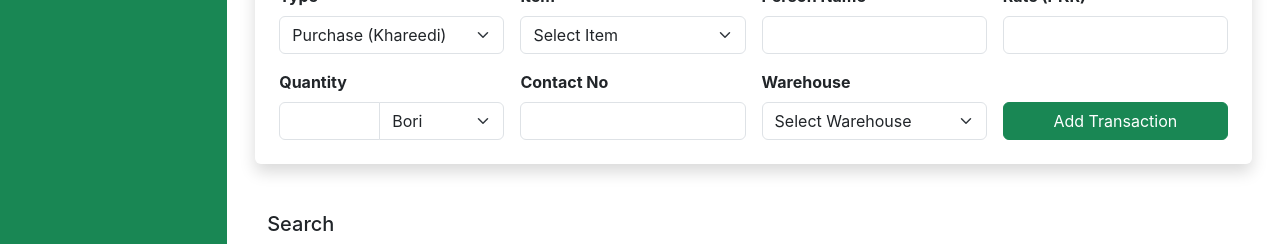
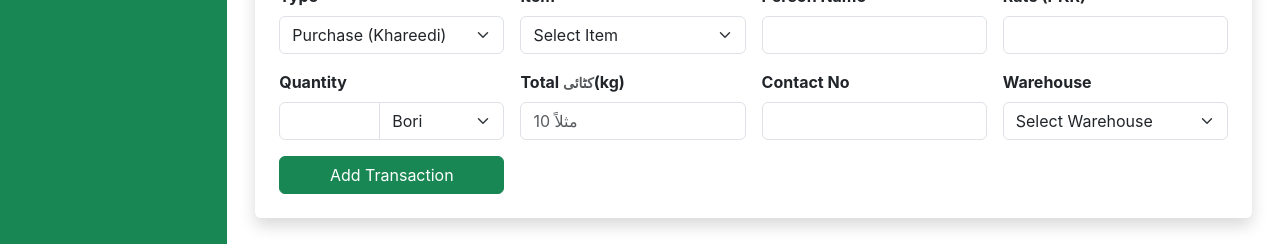
Before and after one commit to ahmed34355234/Grain-Market, a React (Create React App) app: page /roznamcha in a window 1280 px wide. Shown: the part 449-693 px from the top of the page. Built offline with nearby package versions, Linux system fonts and the light colour scheme.

Commit message:
Refactor transaction logic for cut quantities
Updated transaction handling to include original quantities and cut amounts. Added input for total cut weight and adjusted calculations accordingly.

```diff
--- a/src/component/Roznamcha.js
+++ b/src/component/Roznamcha.js
@@ -6,6 +6,7 @@ import { v4 as uuidv4 } from 'uuid'
 import { Online, Offline } from 'react-detect-offline'
 import { Addtransactions } from '../service'
 import { getData, postData } from '../dynmicSevice'
+import { data } from 'react-router-dom'
 
 const Roznamcha = () => {
 	const context = useContext(ProductContext)
@@ -19,6 +20,10 @@ const Roznamcha = () => {
 	const [items, setItems] = useState([])
 	const [name, setName] = useState('')
 	const [date, setDate] = useState('')
+	{
+		/** new functions addedd on sunday 7 dec 2025 */
+	}
+	const [totalCutKg, setTotalCutKg] = useState('')
 
 	const [item, setItem] = useState([])
 	const [newItem, setNewItem] = useState('')
@@ -136,7 +141,7 @@ const Roznamcha = () => {
 			}
 
 			try {
-			const response = await Addtransactions.getTransactionwearhouses(
+				const response = await Addtransactions.getTransactionwearhouses(
 					user.id
 				)
 
@@ -436,27 +441,41 @@ const Roznamcha = () => {
 			return showFloatingError('Warehouse is required!')
 
 		const BORISIZE = 100
-		let qtyKg, qtyBori
-		if (unit === 'kg') {
-			qtyKg = parseFloat(quantity)
-			qtyBori = qtyKg / BORISIZE
-		} else {
-			qtyBori = parseFloat(quantity)
-			qtyKg = qtyBori * BORISIZE
-		}
-		const total = parseFloat(rate) * parseFloat(quantity)
+
+		// اصل مقدار (بغیر کٹائی)
+		let originalQtyKg =
+			unit === 'kg'
+				? parseFloat(quantity)
+				: parseFloat(quantity) * BORISIZE
+		let originalQtyBori = originalQtyKg / BORISIZE
+
+		// کٹائی
+		const cutKg = parseFloat(totalCutKg) || 0
+		if (cutKg < 0) return showFloatingError('Cut cannot be negative!')
+		if (cutKg > originalQtyKg)
+			return showFloatingError(
+				`Cut cannot exceed total quantity (${originalQtyKg} kg)!`
+			)
+
+		// فائنل مقدار (کٹائی کے بعد)
+		const finalQtyKg = originalQtyKg - cutKg
+		const finalQtyBori = finalQtyKg / BORISIZE
+
+		// Total اب فائنل بوری سے حساب ہوگا (rate بوری کا ہے)
+		const total = parseFloat(rate) * finalQtyBori
 
 		const newEntry = {
 			id: uuidv4(),
 			item,
 			person,
 			rate: parseFloat(rate),
-			quantity: parseFloat(quantity),
+			quantity: parseFloat(quantity), // اصل مقدار
 			unit,
-			quantityKg: qtyKg,
-			quantityBori: qtyBori,
+			quantityKg: finalQtyKg, // فائنل kg (کٹائی کے بعد)
+			quantityBori: parseFloat(finalQtyBori.toFixed(4)),
+			cutKg: cutKg, // کتنا کٹا
 			contact,
-			total,
+			total: parseFloat(total.toFixed(2)),
 			transactionType,
 			date: getRoznamchaDate(),
 			warehouse: selectedWarehouse,
@@ -464,20 +483,20 @@ const Roznamcha = () => {
 			user_id: userdata.id,
 		}
 
-		addProduct(newEntry) // Local context update
+		addProduct(newEntry)
 
-		// Step 3: API کے لیے data
 		const apiData = {
 			personName: person,
 			product: item,
-			quantityBori: qtyBori,
-			quantityKg: qtyKg,
+			quantityBori: finalQtyBori,
+			quantityKg: finalQtyKg,
 			pricePerBori: parseFloat(rate),
 			transactionType: transactionType,
 			contact: contact,
 			warehouse: selectedWarehouse,
 			date: new Date().toISOString().split('T')[0],
 			user_id: userdata.id,
+			cutKg: cutKg, // سرور کو بھی بھیجیں
 		}
 
 		console.log('SENDING TO API:', apiData)
@@ -485,16 +504,14 @@ const Roznamcha = () => {
 		try {
 			await Addtransactions.addTransaction(apiData)
 			showFloatingError('Transaction Added Successfully!')
-
-			// Refresh history
 			await getallhistryroznamcha()
 		} catch (error) {
 			console.error('API Error:', error)
 			showFloatingError('Failed to add transaction!')
-			return // آگے نہ جاؤ
+			return
 		}
 
-		// Step 5: Balance update
+		// Balance update (total فائنل بوری سے ہے)
 		if (transactionType === 'purchase') {
 			const newBalance = parseFloat(openingBalance) - total
 			setOpeningBalance(newBalance)
@@ -515,7 +532,7 @@ const Roznamcha = () => {
 			).catch((err) => console.error('Balance update error:', err))
 		}
 
-		// Step 6: Reset form
+		// Reset form
 		setItem('')
 		setPerson('')
 		setRate('')
@@ -524,6 +541,7 @@ const Roznamcha = () => {
 		setContact('')
 		setTransactionType('purchase')
 		setSelectedWarehouse('')
+		setTotalCutKg('') // کٹائی بھی صاف کریں
 	}
 
 	const handleAddBalance = async () => {
@@ -685,7 +703,7 @@ const Roznamcha = () => {
 			</Card>
 
 			{/* Add Transaction Form */}
-			<Card className='shadow border-0 mb-5'>
+			<Card className='shadow border-0 mb-5 '>
 				<div className='card-body p-4'>
 					<h4 className='card-title mb-4 fw-semibold'>
 						Add Transaction
@@ -804,6 +822,32 @@ const Roznamcha = () => {
 							</div>
 						</div>
 
+						{/** kat system by kg */}
+
+						<div className='col-md-3'>
+							<label className='form-label fw-bold '>
+								Total{' '}
+								<small className='text-muted'>کٹائی</small>
+								(kg)
+							</label>
+							<input
+								type='number'
+								step='0.1'
+								min='0'
+								className='form-control '
+								placeholder='مثلاً 10'
+								value={totalCutKg}
+								onChange={(e) => setTotalCutKg(e.target.value)}
+							/>
+							{totalCutKg && parseFloat(totalCutKg) > 0 && (
+								<small className='text-danger'>
+									کٹائی:{' '}
+									{(parseFloat(totalCutKg) / 100).toFixed(2)}{' '}
+									بوری
+								</small>
+							)}
+						</div>
+
 						<div className='col-md-3'>
 							<label className='form-label fw-bold'>
 								Contact No
@@ -858,7 +902,7 @@ const Roznamcha = () => {
 							)}
 						</div>
 
-						<div className='col-md-3 d-flex align-items-end'>
+						<div className='col-md-3 d-flex justify-content-center align-items-center'>
 							<Button
 								className='w-100'
 								variant='success'
```
